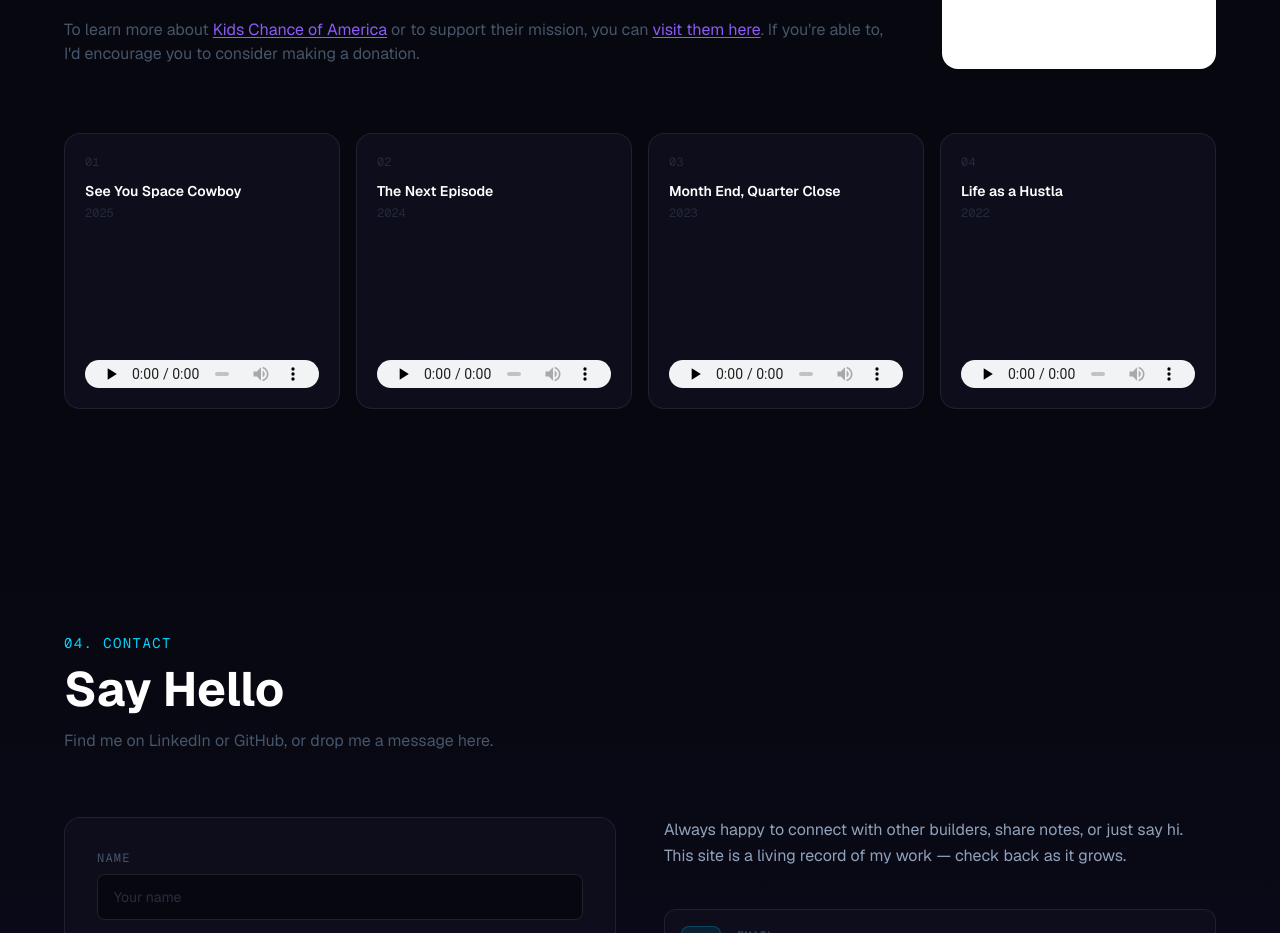
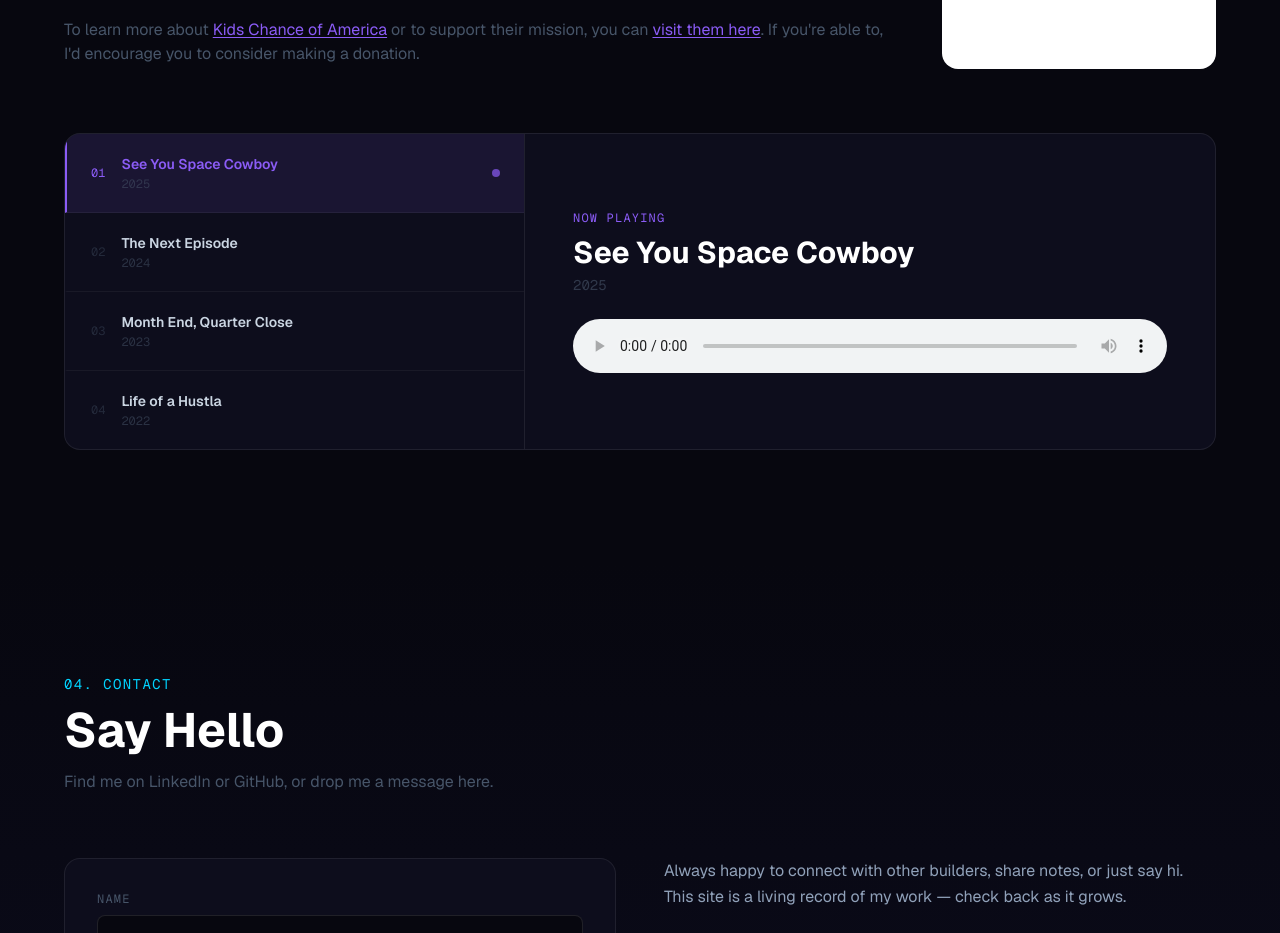
Before and after one commit to drew-lorence-dev/drew-lorence-portfolio, a Next.js app: page / in a window 1280 px wide. Shown: the part 3440-4373 px from the top of the page. Built offline with nearby package versions, Linux system fonts and the light colour scheme.

Commit message:
Redesign music section with split player card — song list left, main player right

```diff
--- a/components/Music.tsx
+++ b/components/Music.tsx
@@ -1,7 +1,6 @@
 "use client";
 
-import { Download } from "lucide-react";
-import { useRef } from "react";
+import { useEffect, useRef, useState } from "react";
 
 const tracks = [
   {
@@ -20,13 +19,28 @@ const tracks = [
     audioSrc: "/month-end-quarter-close.mp3",
   },
   {
-    title: "Life as a Hustla",
+    title: "Life of a Hustla",
     year: "2022",
     audioSrc: "/life-of-a-hustla.mp3",
   },
 ];
 
 export default function Music() {
+  const [activeIndex, setActiveIndex] = useState(0);
+  const audioRef = useRef<HTMLAudioElement>(null);
+  const active = tracks[activeIndex];
+
+  const handleSelect = (index: number) => {
+    setActiveIndex(index);
+  };
+
+  useEffect(() => {
+    if (audioRef.current) {
+      audioRef.current.load();
+      audioRef.current.play().catch(() => {});
+    }
+  }, [activeIndex]);
+
   return (
     <section id="music" className="py-28 px-6 scroll-mt-20">
       <div className="max-w-6xl mx-auto">
@@ -40,7 +54,6 @@ export default function Music() {
           </h2>
 
           <div className="flex flex-col md:flex-row gap-10 items-start">
-            {/* Text */}
             <div className="text-muted space-y-4 flex-1">
               <p>
                 Each year at a company event, I auction off a custom rap song to
@@ -81,7 +94,6 @@ export default function Music() {
               </p>
             </div>
 
-            {/* Logo */}
             <a
               href="https://kidschance.org"
               target="_blank"
@@ -97,34 +109,65 @@ export default function Music() {
           </div>
         </div>
 
-        {/* Track grid */}
-        <div className="grid grid-cols-2 md:grid-cols-4 gap-4">
-          {tracks.map((track, i) => (
-            <div
-              key={track.title}
-              className="flex flex-col justify-between p-5 rounded-2xl border border-white/8 bg-surface hover:border-accent-2/30 hover:bg-surface-2 transition-all group aspect-square"
-            >
+        {/* Player card */}
+        <div className="rounded-2xl border border-white/8 bg-surface overflow-hidden">
+          <div className="flex flex-col md:flex-row">
+
+            {/* Track list */}
+            <div className="md:w-2/5 border-b md:border-b-0 md:border-r border-white/8">
+              {tracks.map((track, i) => {
+                const isActive = i === activeIndex;
+                return (
+                  <button
+                    key={track.title}
+                    onClick={() => handleSelect(i)}
+                    className={`w-full flex items-center gap-4 px-6 py-5 text-left transition-all border-b border-white/5 last:border-b-0 ${
+                      isActive
+                        ? "bg-accent-2/10 border-l-2 border-l-accent-2"
+                        : "hover:bg-white/5 border-l-2 border-l-transparent"
+                    }`}
+                  >
+                    <span className={`text-xs font-mono shrink-0 ${isActive ? "text-accent-2" : "text-muted/40"}`}>
+                      {String(i + 1).padStart(2, "0")}
+                    </span>
+                    <div className="min-w-0">
+                      <p className={`text-sm font-semibold truncate transition-colors ${isActive ? "text-accent-2" : "text-slate-300"}`}>
+                        {track.title}
+                      </p>
+                      <p className="text-xs font-mono text-muted/50 mt-0.5">{track.year}</p>
+                    </div>
+                    {isActive && (
+                      <span className="ml-auto shrink-0 w-2 h-2 rounded-full bg-accent-2 animate-pulse" />
+                    )}
+                  </button>
+                );
+              })}
+            </div>
+
+            {/* Player */}
+            <div className="flex-1 flex flex-col justify-center p-8 md:p-12 gap-6">
               <div>
-                <span className="text-xs font-mono text-muted/40 block mb-3">
-                  {String(i + 1).padStart(2, "0")}
-                </span>
-                <p className="text-sm font-semibold text-white group-hover:text-accent-2 transition-colors leading-snug">
-                  {track.title}
+                <p className="text-xs font-mono text-accent-2 uppercase tracking-widest mb-2">
+                  Now Playing
                 </p>
-                <span className="text-xs font-mono text-muted/40 mt-1 block">
-                  {track.year}
-                </span>
+                <h3 className="text-2xl md:text-3xl font-bold text-white leading-tight">
+                  {active.title}
+                </h3>
+                <p className="text-sm font-mono text-muted/60 mt-1">{active.year}</p>
               </div>
+
               <audio
+                ref={audioRef}
                 controls
-                className="w-full h-7 accent-accent-2 mt-4"
-                src={track.audioSrc}
-                preload="none"
+                className="w-full accent-accent-2"
+                src={active.audioSrc}
+                preload="auto"
               >
                 Your browser does not support the audio element.
               </audio>
             </div>
-          ))}
+
+          </div>
         </div>
       </div>
     </section>
```
